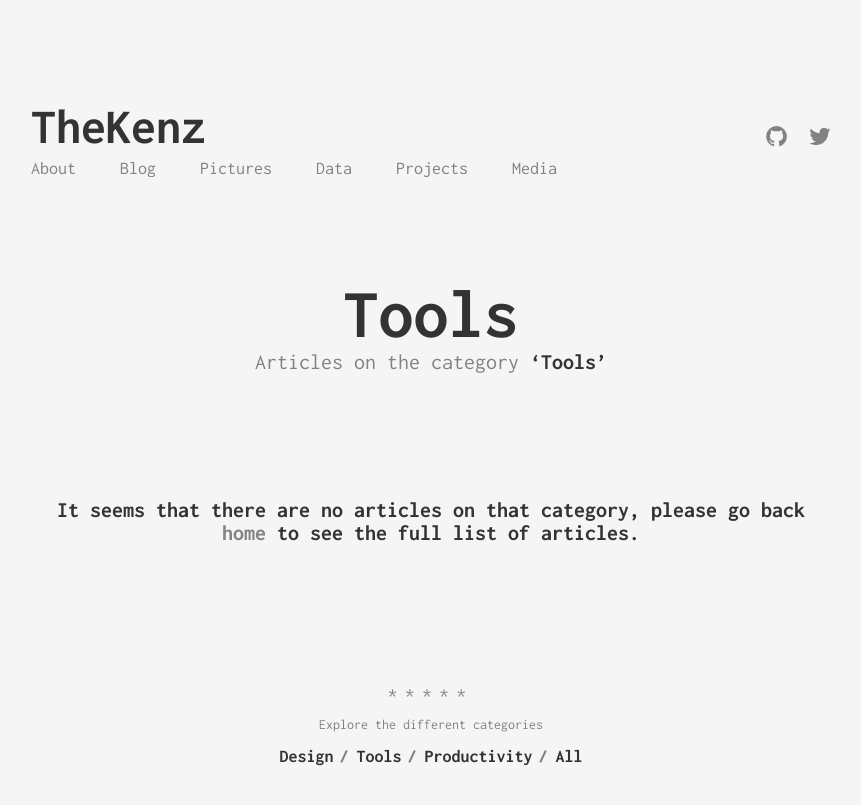
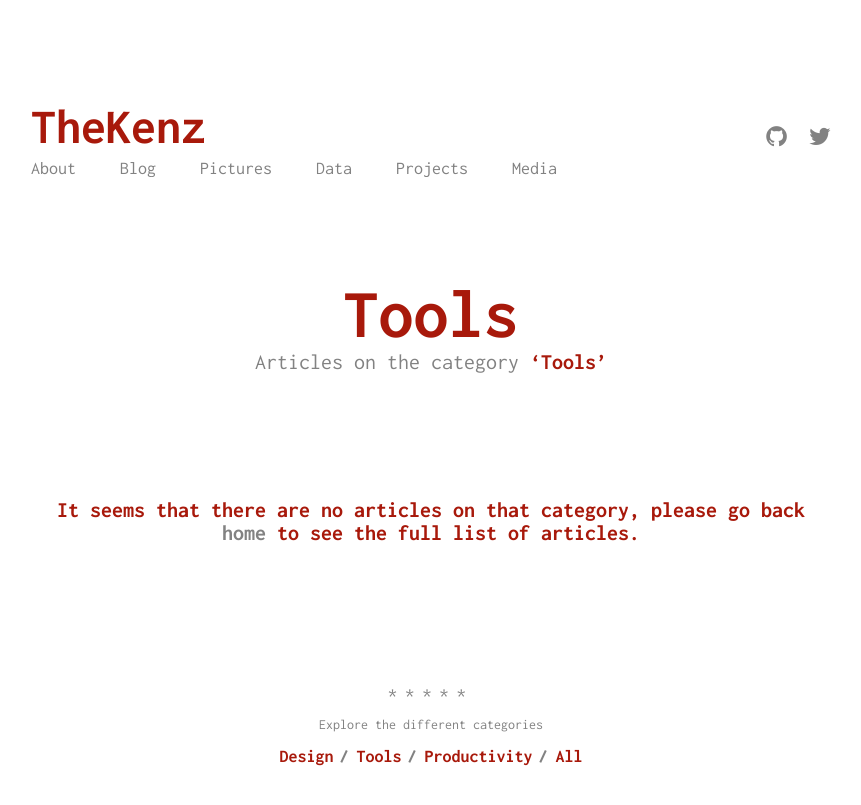
Before and after one commit to thekenz/thekenz.deprecated, a Jekyll site: the page built from categories/tools.html, in a window 1280 px wide. Shown: the top 805 px of the page, without its empty margins (209-1070 px from the left). Built offline with Jekyll 4.4.1, drawn with Linux system fonts in a browser that asks for light colours.

Commit message:
changed font color

```diff
--- a/css/main.scss
+++ b/css/main.scss
@@ -4,8 +4,8 @@
 @charset "utf-8";
 
 /* =Colors */
-$dorian: #F5F5F5;
-$iron: #333333;
+$dorian: #FFFFFF;
+$iron: #A8190B;
 $cloudy: #828282;
 
 @import
```
Also changed, not shown: 1 other file.
